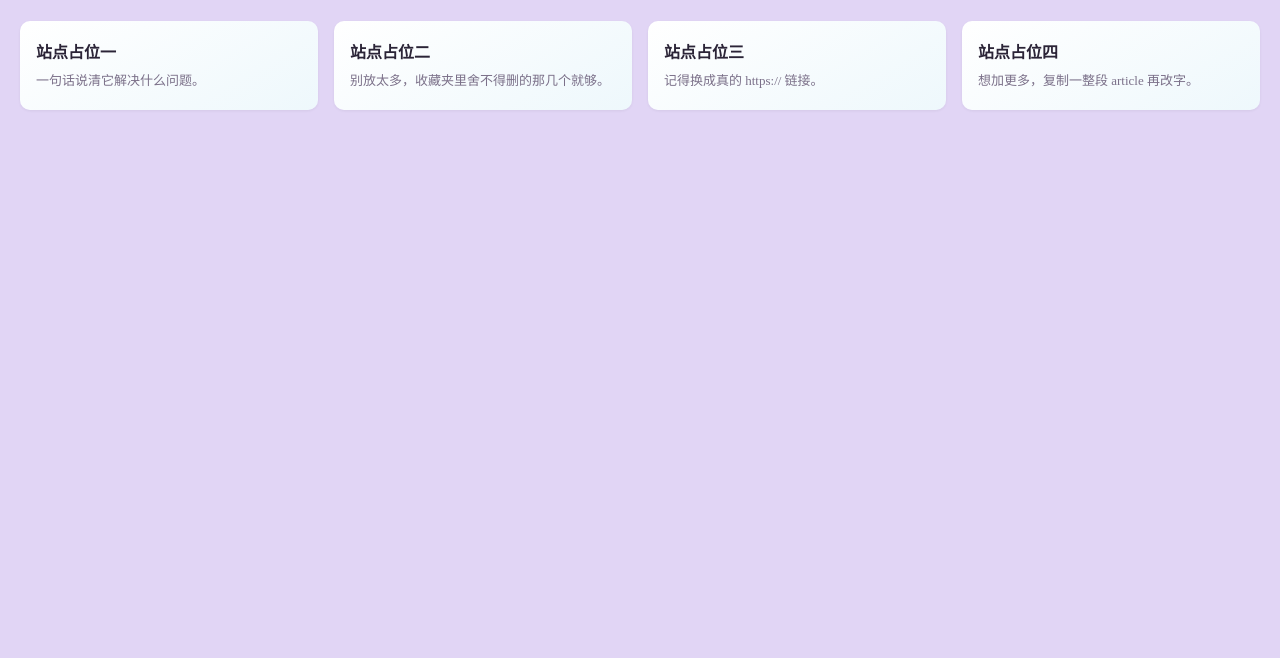
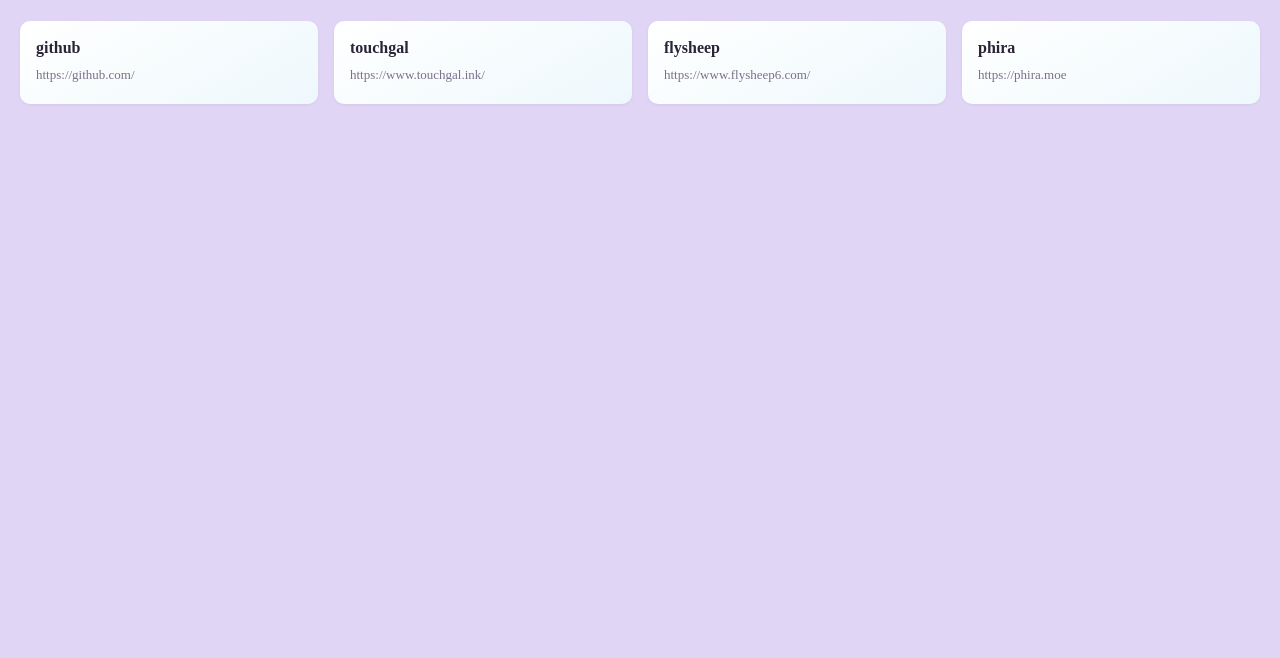
Before and after one commit to Re-xiger/kkk, a plain HTML site: page two/wangzhi.html in a window 1280 px wide. Shown: the part 142-800 px from the top of the page. Drawn offline with Linux system fonts and the light colour scheme.

Commit message:
网址页卡片改为整块可点击，跳转外站新窗口打开

```diff
--- a/css/csswz.css
+++ b/css/csswz.css
@@ -97,3 +97,12 @@ body{
         grid-template-columns: minmax(0, 1fr);
     }
 }
+
+a.card{
+    display: block;
+    color: inherit;
+    text-decoration: none;
+}
+a.card:hover .card-desc{
+    color: #5b3a8e;
+}
--- a/two/wangzhi.html
+++ b/two/wangzhi.html
@@ -18,22 +18,22 @@
     </header>
 
     <main class="cards">
-        <article class="card">
-            <h2 class="card-title">站点占位一</h2>
-            <p class="card-desc">一句话说清它解决什么问题。</p>
-        </article>
-        <article class="card">
-            <h2 class="card-title">站点占位二</h2>
-            <p class="card-desc">别放太多，收藏夹里舍不得删的那几个就够。</p>
-        </article>
-        <article class="card">
-            <h2 class="card-title">站点占位三</h2>
-            <p class="card-desc">记得换成真的 https:// 链接。</p>
-        </article>
-        <article class="card">
-            <h2 class="card-title">站点占位四</h2>
-            <p class="card-desc">想加更多，复制一整段 article 再改字。</p>
-        </article>
+        <a class="card" href="https://github.com/" target="_blank" rel="noopener">
+            <h2 class="card-title">github</h2>
+            <p class="card-desc">https://github.com/</p>
+        </a>
+        <a class="card" href="https://www.touchgal.ink/" target="_blank" rel="noopener">
+            <h2 class="card-title">touchgal</h2>
+            <p class="card-desc">https://www.touchgal.ink/</p>
+        </a>
+        <a class="card" href="https://www.flysheep6.com/" target="_blank" rel="noopener">
+            <h2 class="card-title">flysheep</h2>
+            <p class="card-desc">https://www.flysheep6.com/</p>
+        </a>
+        <a class="card" href="https://phira.moe" target="_blank" rel="noopener">
+            <h2 class="card-title">phira</h2>
+            <p class="card-desc">https://phira.moe</p>
+        </a>
     </main>
 </body>
 </html>
```
Also changed, not shown: two/yuju.html (+8 -8 lines).
